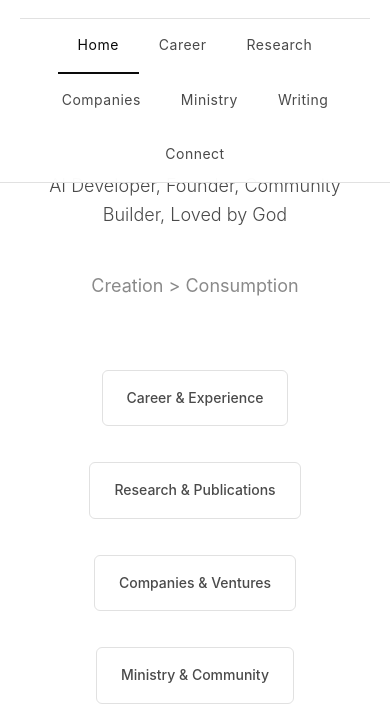
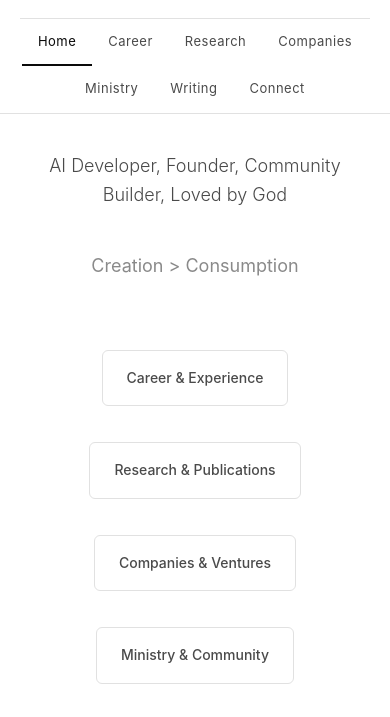
Before and after one commit to charlesnjohn/charlesnjohn.github.io, a plain HTML site: page index.html in a window 390 px wide. Shown: the part 68-785 px from the top of the page. Drawn offline with Linux system fonts and the light colour scheme.

Commit message:
Update index.html

```diff
--- a/index.html
+++ b/index.html
@@ -591,14 +591,19 @@
                 padding: 0 20px;
             }
 
+            .main-content {
+                margin-top: 120px;
+            }
+
             .nav-tabs {
                 flex-wrap: wrap;
                 justify-content: center;
+                gap: 0;
             }
 
             .nav-tab a {
-                padding: 15px 20px;
-                font-size: 14px;
+                padding: 12px 16px;
+                font-size: 13px;
             }
 
             .container, .wide-container {
```
